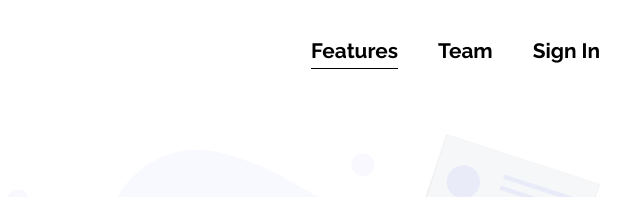
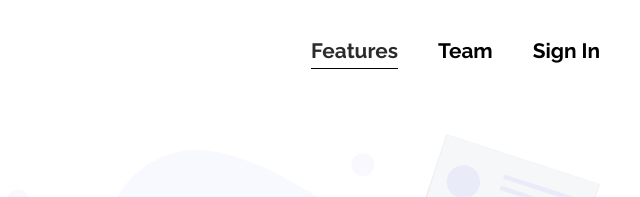
Before and after one commit to jc-padua/fylo-landing-page-with-two-column-layout-master, a plain HTML site: page index.html in a window 1280 px wide. In both pictures the pointer is over the link "Features". Shown: the top 197 px of the page, 640-1280 px from the left. Drawn offline with nearby package versions, Linux system fonts and the light colour scheme.

```diff
--- a/style.css
+++ b/style.css
@@ -103,7 +103,7 @@ header {
 
 .nav-links:hover {
     border-bottom: 1px solid #000;
-    font-weight: bolder;
+    color: rgb(43, 43, 43);
 }
 
 /* Call to Action TOP */
```
